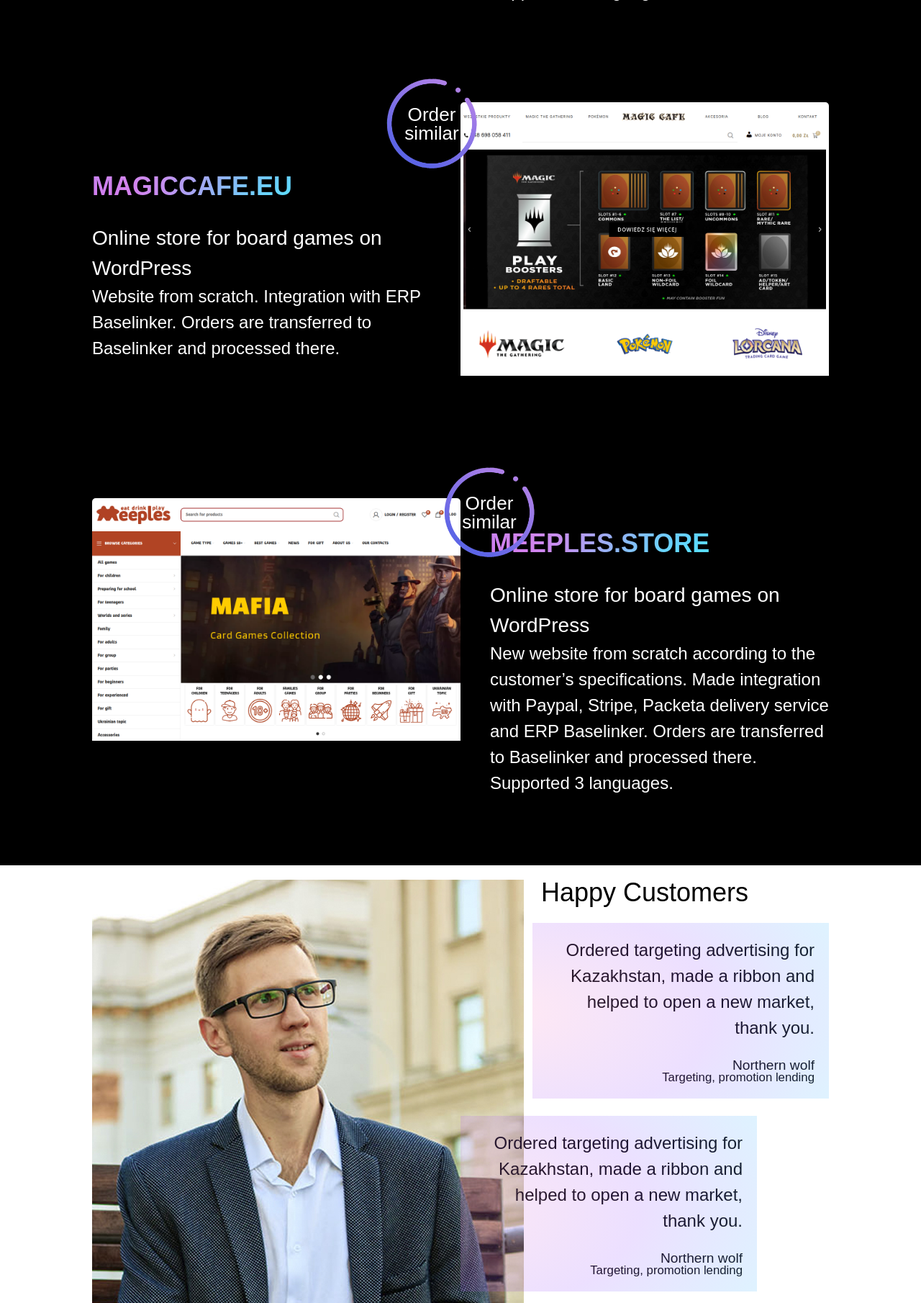
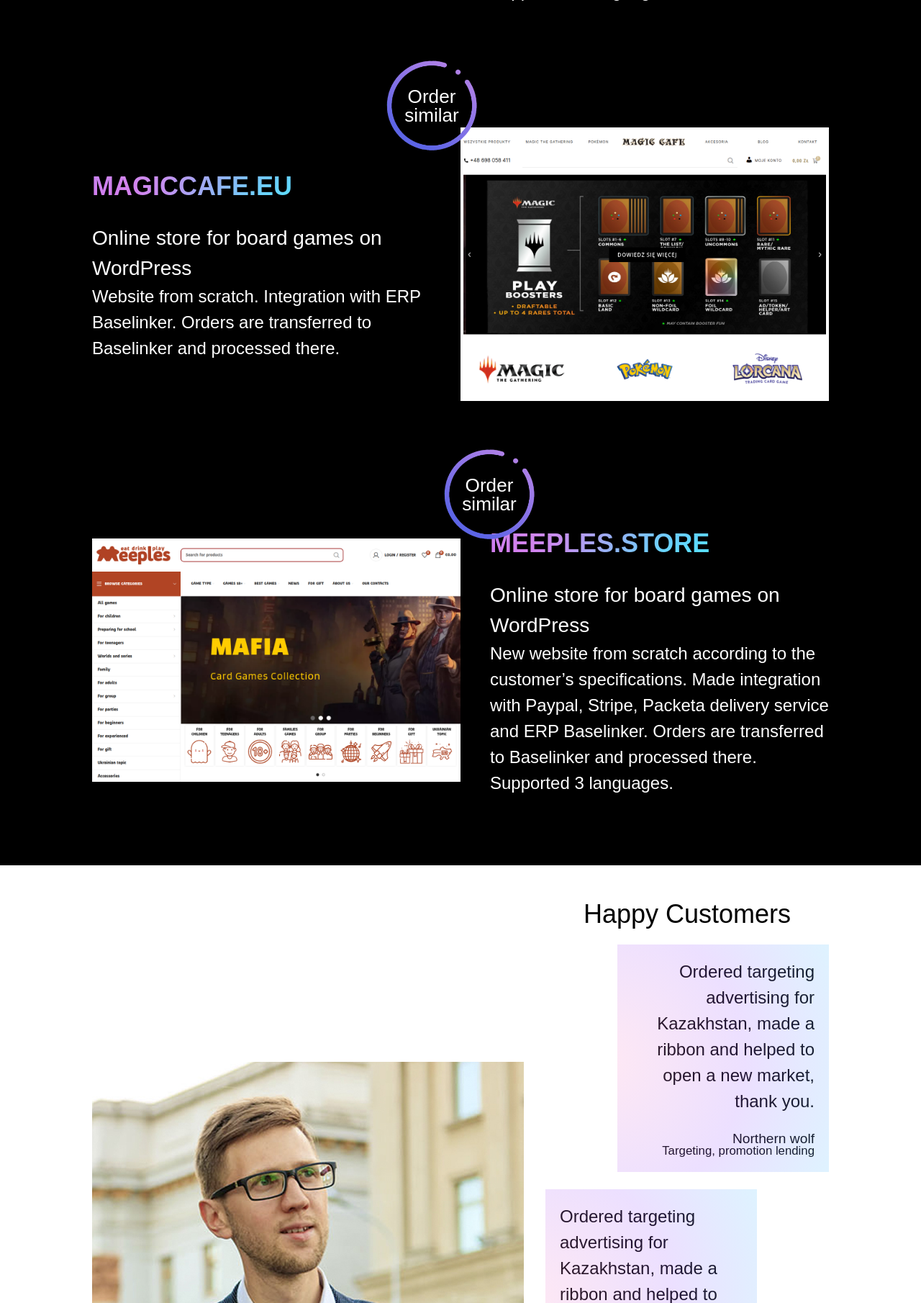
Before and after one commit to murimolda/V-IT-new, a PHP site: page / in a window 1280 px wide. Shown: the part 2400-4210 px from the top of the page at 72% size. Run offline with PHP 8.4, Linux system fonts and the light colour scheme.

Commit message:
fix: chamge portfolio image style

```diff
--- a/assets/style/style.css
+++ b/assets/style/style.css
@@ -185,8 +185,8 @@ a:visited {
 }
 
 .header-logo {
-  width: 30px;
-  height: 30px;
+  width: 50px;
+  height: 50px;
 }
 
 .header-logo a img {
@@ -448,11 +448,11 @@ a:visited {
 }
 
 .portfolio-image a {
-  display: block;
+  display: flex;
+  align-items: center;
   overflow: hidden;
-  height: 450px;
-  width: 650px;
-  border-radius: 5px;
+  height: 500px;
+  width: 700px;
 }
 
 .portfolio-image a img {
@@ -504,11 +504,15 @@ a:visited {
 .reviews {
   background: var(--main-color);
   color: var(--main-bg);
+  padding-top: var(--title-margin);
+  padding-bottom: var(--title-margin);
 }
 
 .reviews-wrap {
   display: flex;
   gap: var(--wrap-gap);
+  align-items: center;
+  justify-content: space-between;
 }
 
 .reviews-wrap h2 {
@@ -520,8 +524,14 @@ a:visited {
   width: 40%;
 }
 
+.reviews-image {
+  width: 100%;
+  vertical-align: middle;
+}
+
 .reviews-block {
   width: 50%;
+  position: relative;
 }
 
 .reviews-info {
@@ -535,6 +545,7 @@ a:visited {
 
 .reviews-padding-right {
   margin-right: 100px;
+  text-align: left;
 }
 
 .reviews-text {
--- a/index.html
+++ b/index.html
@@ -262,6 +262,10 @@
           </li>          <li>
             <a href="http://wa.me/375259519596" target="_blank">w</a>
           </li>
+          </li>
+          <li>
+            <a href="http://wa.me/375259519596" target="_blank">u</a>
+          </li>
         </ul>
       </div>
     </div>
```
